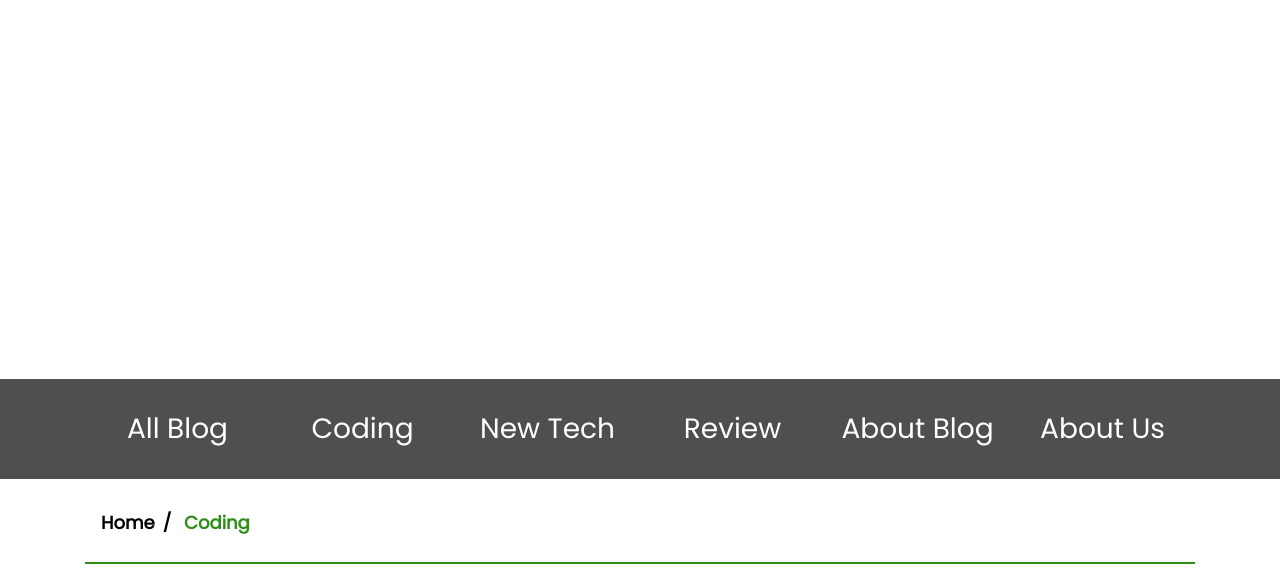
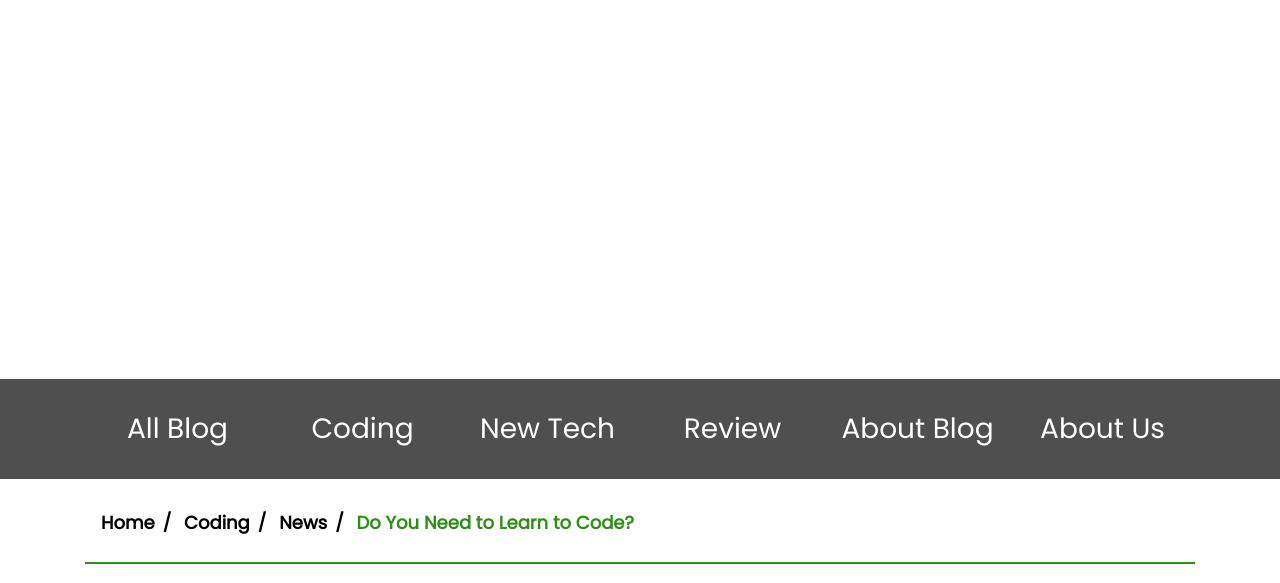
Before and after one commit to LtDucc/HCI, a plain HTML site: page baiviet3.html in a window 1280 px wide. Shown: the part 71-654 px from the top of the page. Drawn offline with nearby package versions, Linux system fonts and the light colour scheme.

Commit message:
add file html

```diff
--- a/baiviet3.html
+++ b/baiviet3.html
@@ -47,7 +47,9 @@
 <div class="container">
 	<ul class="breadcrumb">
   		<li><a href="#">Home</a></li>
-  		<li>Coding</li>
+  		<li><a href="#">Coding</a></li>
+  		<li><a href="#">News</a></li>
+  		<li>Do You Need to Learn to Code?</li>
 </ul>
 <hr>
 <h1 class="title">Do You Need to Learn to Code?</h1>
```
